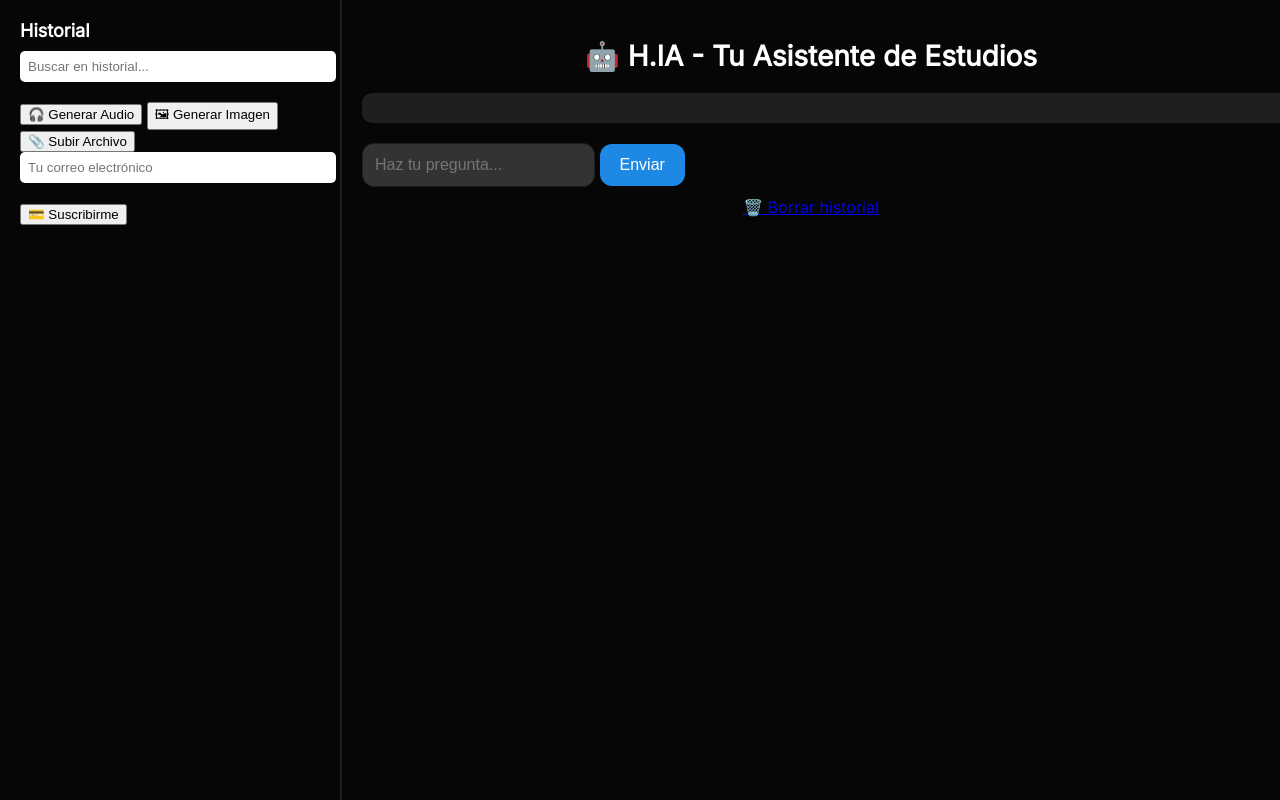
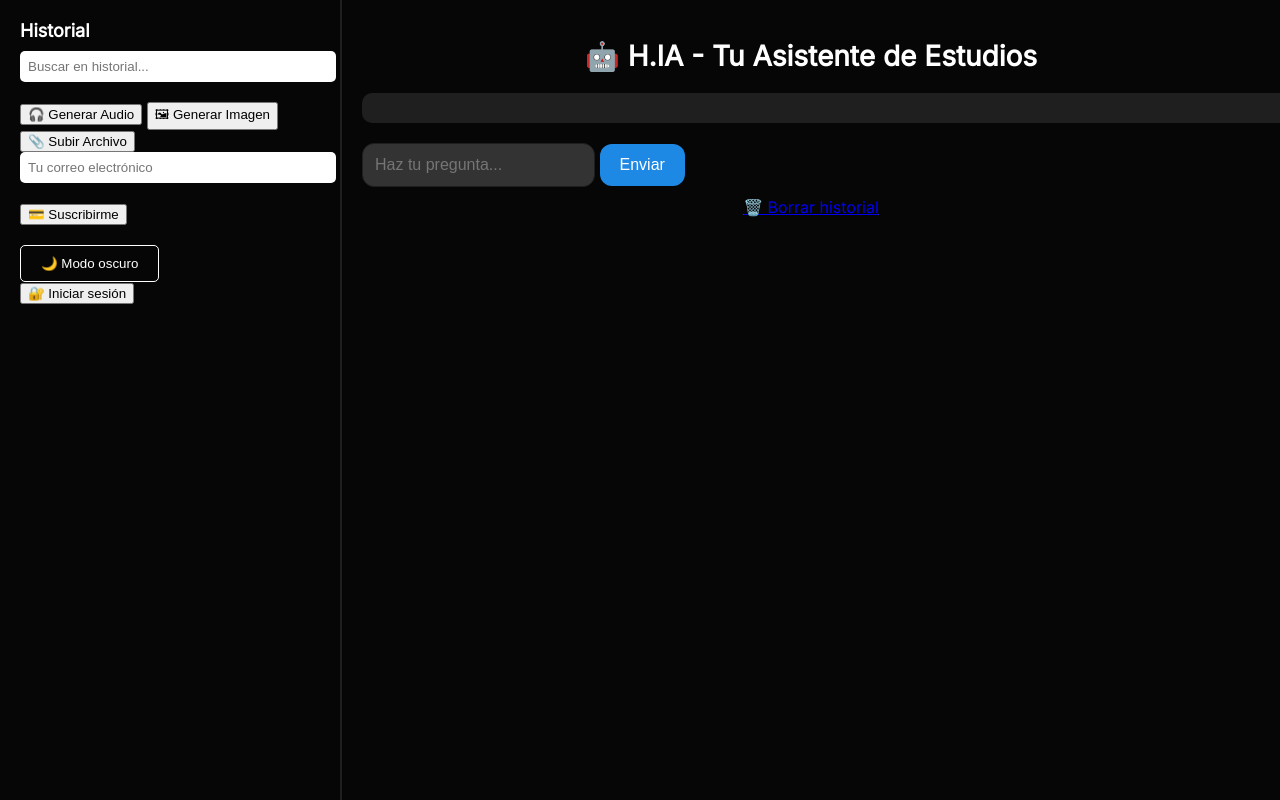
Before and after one commit to alguienqse/Bagude-H.IA, a Flask app: page / in a window 1280 px wide. Run offline with Flask 3, Linux system fonts and the light colour scheme; data comes from the database, SQL or seed files in the repository.

Commit message:
Actualización de diseño con modo oscuro, inicio/cierre sesión, y cancelación suscripción

```diff
--- a/templates/index.html
+++ b/templates/index.html
@@ -241,6 +241,22 @@
       }
     }
 
+    /* Botón de modo oscuro y claro */
+    .theme-toggle-btn {
+      background: none;
+      color: var(--fg);
+      border: 1px solid var(--fg);
+      padding: 10px 20px;
+      border-radius: 5px;
+      cursor: pointer;
+      margin-top: 20px;
+    }
+
+    .theme-toggle-btn:hover {
+      background: var(--fg);
+      color: var(--bg);
+    }
+
   </style>
 </head>
 <body>
@@ -271,6 +287,17 @@
           <button type="submit">❌ Cancelar suscripción</button>
         </form>
       {% endif %}
+      <!-- Botón de modo oscuro / claro -->
+      <button class="theme-toggle-btn" id="theme-toggle">🌙 Modo oscuro</button>
+      <div>
+        {% if user.is_authenticated %}
+          <form action="/logout" method="post">
+            <button type="submit">🚪 Cerrar sesión</button>
+          </form>
+        {% else %}
+          <a href="/login"><button>🔐 Iniciar sesión</button></a>
+        {% endif %}
+      </div>
     </div>
 
     <div class="main">
@@ -335,9 +362,16 @@
       toggleTypingIndicator(false);
     }, 3000); // Después de 3 segundos, dejar de mostrar el "escribiendo"
 
-    // Función para cargar una conversación al hacer click
+    // Función para cambiar entre modo oscuro y claro
+    document.getElementById('theme-toggle').addEventListener('click', () => {
+      document.body.classList.toggle('light');
+      const themeBtn = document.getElementById('theme-toggle');
+      themeBtn.textContent = document.body.classList.contains('light') ? '🌙 Modo oscuro' : '☀️ Modo claro';
+    });
+
+    // Función para cargar una conversación
     function loadConversation(conversationId) {
-      // Aquí debería ir el código para cargar la conversación correspondiente
+      // Aquí deberías cargar la conversación correspondiente
       console.log("Cargando conversación", conversationId);
     }
   </script>
```
